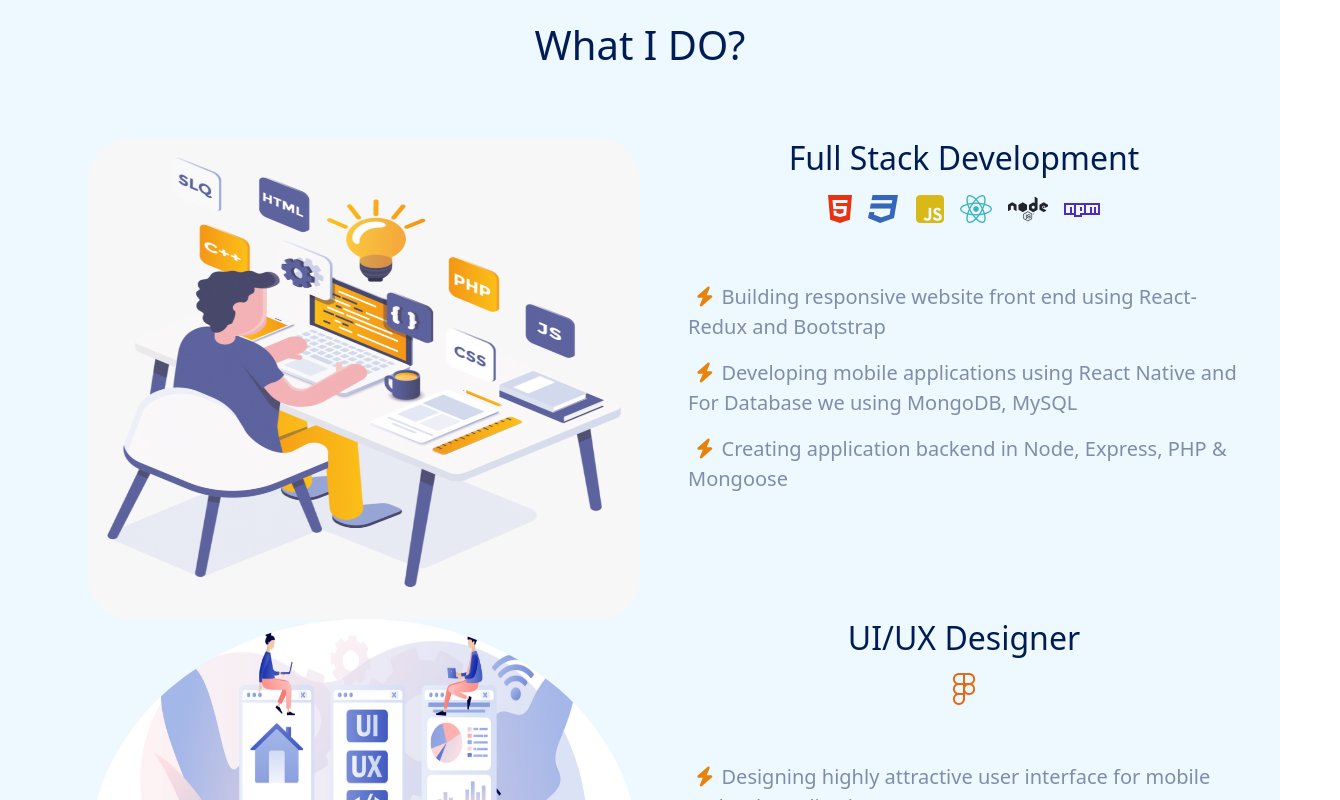
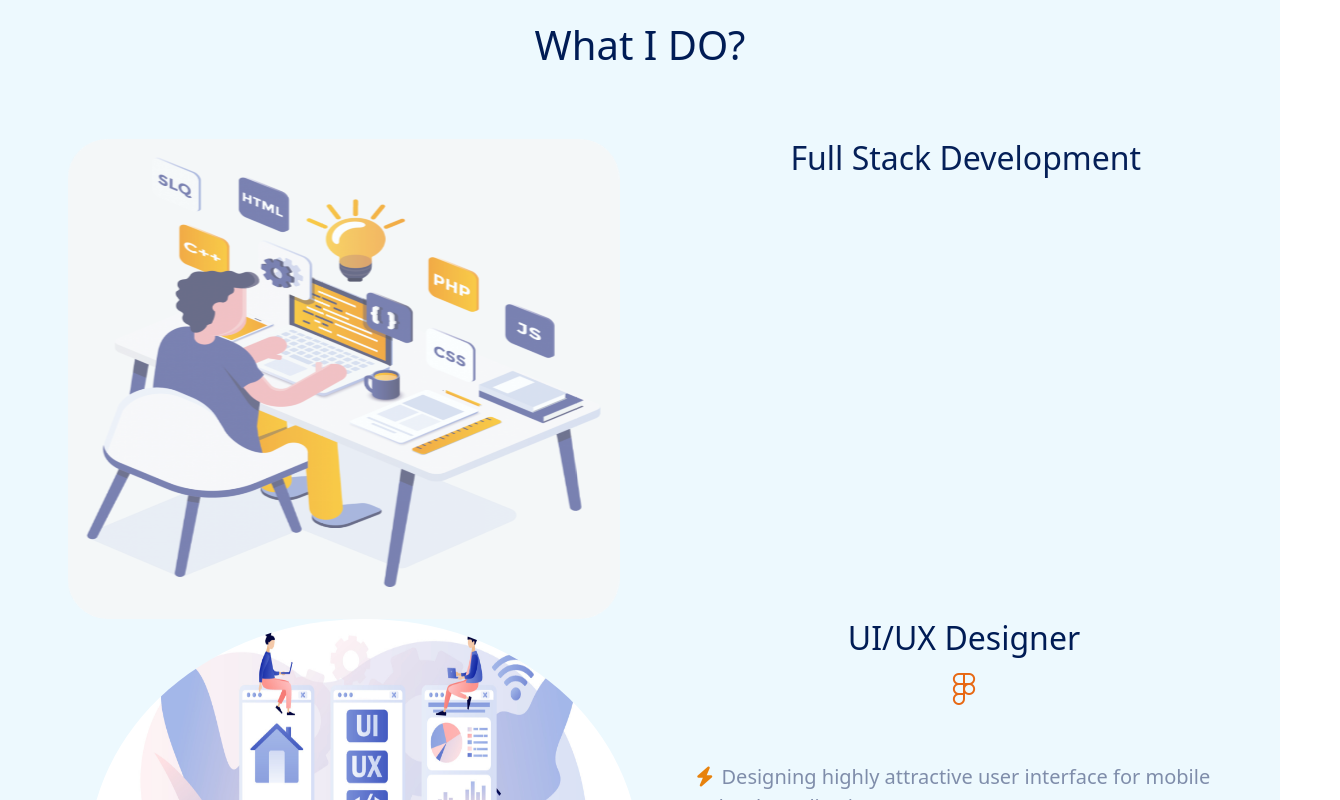
Before and after one commit to pintu1609/pintu1609.github.io, a React (Create React App) app: page / in a window 1280 px wide. Shown: the part 860-1660 px from the top of the page, 1340 px wide, since content can reach past the window. Built offline with nearby package versions, Linux system fonts and the light colour scheme; a web font is replaced by a local one.

Commit message:
home page animation

```diff
--- a/package.json
+++ b/package.json
@@ -6,6 +6,7 @@
     "@testing-library/jest-dom": "^5.17.0",
     "@testing-library/react": "^13.4.0",
     "@testing-library/user-event": "^13.5.0",
+    "aos": "^2.3.4",
     "bootstrap": "^5.3.2",
     "react": "^18.2.0",
     "react-dom": "^18.2.0",
--- a/src/container/Footer.js
+++ b/src/container/Footer.js
@@ -1,8 +1,9 @@
 import React from 'react'
+
 
 const Footer = () => {
   return (
-    <div>
+    <div >
 
         <div className="d-flex justify-content-center" >
         <p className="footer-text" style={{ color: '#808eab', fontWeight:'bold' }}>
--- a/src/container/HomeItem.js
+++ b/src/container/HomeItem.js
@@ -1,5 +1,8 @@
-import React from 'react'
+import React, {useEffect} from 'react'
 import '../responsivecss/HomeItem.css'
+import AOS from "aos"; // Import AOS library
+import "aos/dist/aos.css"; // Import AOS styles
+
 
 
 const HomeItem = () => {
@@ -30,20 +33,25 @@ const HomeItem = () => {
     window.open(gitHubUrl, '_blank');
  }
 
+ useEffect(() => {
+  AOS.init();
+}, []);
+
   return (
     <div>
       <div className="Homedetails d-flex justify-content-between" style={{padding:'50px 60px'}}>
-        <div className='information-section'
+        <div className='information-section' data-aos="fade-up-right"data-aos-duration="1500"
         style={{color:'#001c55', marginTop:'40px' , width:'50vw', padding:'0 2vw'}}
         >
             <h1
             className='title-name'
-            style={{fontSize:70}}
+            style={{fontSize:70}} data-aos="fade-right"data-aos-duration="1000"
+
             >Pintu Kumar</h1>
-            <p style={{color:'#7f8daa', fontSize:20, fontWeight:'bold', lineHeight:'2'}}>
+            <p style={{color:'#7f8daa', fontSize:20, fontWeight:'bold', lineHeight:'2'}} data-aos="fade-right"data-aos-duration="1500" data-aos-delay="1000">
             A passionate individual who always thrives to work on end to end products which develop sustainable and scalable social and technical systems to create impact.
             </p>
-            <div className='d-flex 'style={{margin:'40px 0'}}>
+            <div className='d-flex 'style={{margin:'40px 0'}}data-aos="fade-right"data-aos-duration="1500" data-aos-delay="2500">
                 <div className="text-center mx-2" >
 
                     <img src="Images/github.png" className="rounded-circle" style={{height:'35px', width:'35px', cursor:'pointer'}} alt="..." onClick={handleGitHubClick}/>
@@ -64,12 +72,12 @@ const HomeItem = () => {
                     <img src="Images/instagram.jpeg" className="rounded-circle" style={{height:'35px', width:'35px', cursor:'pointer'}} onClick={handleInstaClick} alt="..."/>
                 </div>
             </div>
-<div className='button-container'>
+<div className='button-container'data-aos="fade-right"data-aos-duration="1500" data-aos-delay="3000">
 
             <button type="button" className=" button-hover " onClick={handleGitHubClick}><i className="fa-solid fa-star fa-sm mx-2" style={{color: '#cdb01d'}}></i>Star Me On Github</button>
 </div>
         </div>
-        <div className='title-image-container mx-2 d-flex justify-content-center align-items-center'>
+        <div className='title-image-container mx-2 d-flex justify-content-center align-items-center' data-aos="fade-up-left"data-aos-duration="1500" >
         <img src="Images/landing.jpg" className="title-image  rounded-circle" alt="..." style={{marginTop:'30px', width:'45vw', height:'70vh', padding:0}}/>
         </div>
       </div>
--- a/src/container/SkillsItem.js
+++ b/src/container/SkillsItem.js
@@ -7,7 +7,7 @@ const SkillsItem = () => {
         <div className="skills d-flex flex-column " style={{padding:'40px 40px'}}>
 
         <div className='d-flex justify-content-center'>
-        <h1  style={{color:'#001c55', margin:70}}>
+        <h1  style={{color:'#001c55', margin:70}}data-aos="fade-right"data-aos-duration="1500">
             What I DO?
         </h1>
         </div>
@@ -16,15 +16,15 @@ const SkillsItem = () => {
 
       <div className=" full-stack  d-flex ">
 
-        <div className="fullstack-image d-flex justify-content-center align-items-center " style={{margin:'0 3rem'}}>
+        <div className="fullstack-image d-flex justify-content-center align-items-center " style={{margin:'0 3rem'}}data-aos="fade-right"data-aos-duration="1500" data-aos-delay="2000">
         <img src="Images/fullstack.png" className="img-fluid" alt="..." style={{width:'50vw', height:'60vh' , borderRadius:40}}/>
 
         </div>
         <div className='about' style={{width:'50vw'}}>
-            <h2 className='d-flex justify-content-center' style={{color:'#001c55' }}>
+            <h2 className='d-flex justify-content-center' style={{color:'#001c55' }}data-aos="fade-left"data-aos-duration="1500" data-aos-delay="1500">
                 Full Stack Development
             </h2>
-            <div className="log d-flex justify-content-center ">
+            <div className="log d-flex justify-content-center "data-aos="fade-left"data-aos-duration="1500" data-aos-delay="3000">
 
            <div className='marks relative-content'>
               <div className='custom-tooltip'>HTML</div>
@@ -59,9 +59,9 @@ const SkillsItem = () => {
             </div>
 
             <div className='content d-flex flex-column my-5' style={{color:'#7f8daa', fontSize:20}} >
-                <p> <i className="fa-solid fa-bolt mx-2" style={{color: '#e7820d'}}></i>Building responsive website front end using React-Redux and Bootstrap</p>
-                <p> <i className="fa-solid fa-bolt mx-2" style={{color: '#e7820d'}}></i>Developing mobile applications using React Native and For Database we using MongoDB, MySQL</p>
-                <p> <i className="fa-solid fa-bolt mx-2" style={{color: '#e7820d'}}></i>Creating application backend in Node, Express, PHP & Mongoose</p>
+                <p data-aos="fade-left"data-aos-duration="500" data-aos-delay="3000"> <i className="fa-solid fa-bolt mx-2" style={{color: '#e7820d'}}></i>Building responsive website front end using React-Redux and Bootstrap</p>
+                <p data-aos="fade-left"data-aos-duration="500" data-aos-delay="3000"> <i className="fa-solid fa-bolt mx-2" style={{color: '#e7820d'}}></i>Developing mobile applications using React Native and For Database we using MongoDB, MySQL</p>
+                <p data-aos="fade-left"data-aos-duration="500" data-aos-delay="3000"> <i className="fa-solid fa-bolt mx-2" style={{color: '#e7820d'}}></i>Creating application backend in Node, Express, PHP & Mongoose</p>
             </div>
 
         </div>
@@ -73,7 +73,7 @@ const SkillsItem = () => {
 
       <div className="ux-design d-flex ">
 
-        <div className="ux-img  d-flex justify-content-center align-items-center" style={{margin:'0 3rem'}}>
+        <div className="ux-img  d-flex justify-content-center align-items-center" style={{margin:'0 3rem'}}data-aos="fade-right"data-aos-duration="1500" >
 
 
         <img src="Images/ui.jpg" className="img-fluid rounded-circle" alt="..." style={{width:'50vw', height:'60vh'}}/>
@@ -81,10 +81,10 @@ const SkillsItem = () => {
 
         </div>
         <div className='about' style={{width:'50vw'}}>
-            <h2 className='d-flex justify-content-center' style={{color:'#001c55' }}>
+            <h2 className='d-flex justify-content-center' style={{color:'#001c55' }}data-aos="fade-left"data-aos-duration="1500" >
                 UI/UX Designer
             </h2>
-            <div className="log d-flex justify-content-center">
+            <div className="log d-flex justify-content-center"data-aos="fade-left"data-aos-duration="1500" data-aos-delay="4500">
             <div className='marks  relative-content'>
             <div className='custom-tooltip'>Figma</div>
             <i className="fa-brands fa-figma fa-2xl mx-2 my-4" style={{color: '#e76813', cursor:'pointer'}}></i>
@@ -92,9 +92,9 @@ const SkillsItem = () => {
             </div>
 
             <div className='d-flex flex-column my-5' style={{color:'#7f8daa', fontSize:20}}>
-                <p> <i className="fa-solid fa-bolt mx-2" style={{color: '#e7820d'}}></i>Designing highly attractive user interface for mobile and web applications</p>
-                <p> <i className="fa-solid fa-bolt mx-2" style={{color: '#e7820d'}}></i>Customizing logo designs and building logos from scratch</p>
-                <p> <i className="fa-solid fa-bolt mx-2" style={{color: '#e7820d'}}></i>reating the flow of application functionalities to optimize user experience</p>
+                <p data-aos="fade-left"data-aos-duration="500" data-aos-delay="4500"> <i className="fa-solid fa-bolt mx-2" style={{color: '#e7820d'}}></i>Designing highly attractive user interface for mobile and web applications</p>
+                <p data-aos="fade-left"data-aos-duration="1000" data-aos-delay="4500"> <i className="fa-solid fa-bolt mx-2" style={{color: '#e7820d'}}></i>Customizing logo designs and building logos from scratch</p>
+                <p data-aos="fade-left"data-aos-duration="1500" data-aos-delay="4500"> <i className="fa-solid fa-bolt mx-2" style={{color: '#e7820d'}}></i>reating the flow of application functionalities to optimize user experience</p>
             </div>
 
         </div>
```
Also changed, not shown: 1 other file (tests, documents, lock files or other folders).
